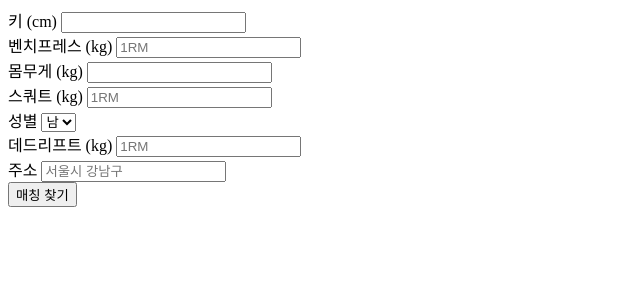
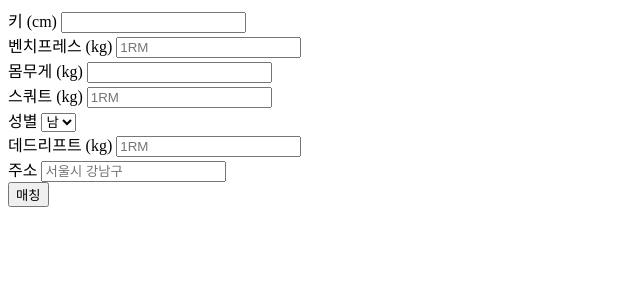
Before and after one commit to Czerny40/userMatching, a FastAPI app: page /matching-form in a window 1280 px wide. Shown: the top 300 px of the page, without its empty margins (0-640 px from the left). Run offline with FastAPI, Linux system fonts and the light colour scheme.

Commit message:
버튼 css 수정

```diff
--- a/templates/matchingForm.html
+++ b/templates/matchingForm.html
@@ -43,6 +43,6 @@
     </div>
 
     <div class="text-center mt-4">
-        <button type="submit" class="btn custom-btn bordered" data-aos="fade-up">매칭 찾기</button>
+        <button type="submit" class="btn btn-custom" data-aos="fade-up">매칭</button>
     </div>
 </form>
```
